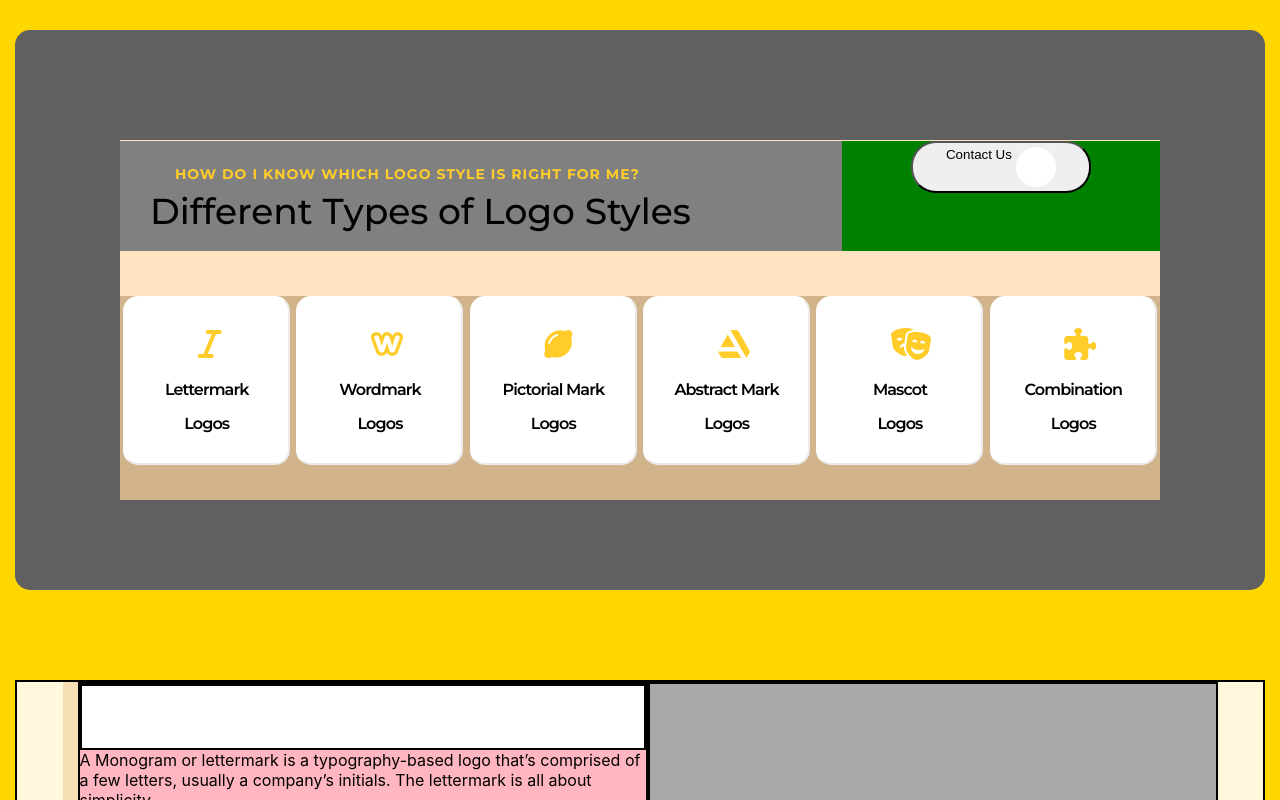
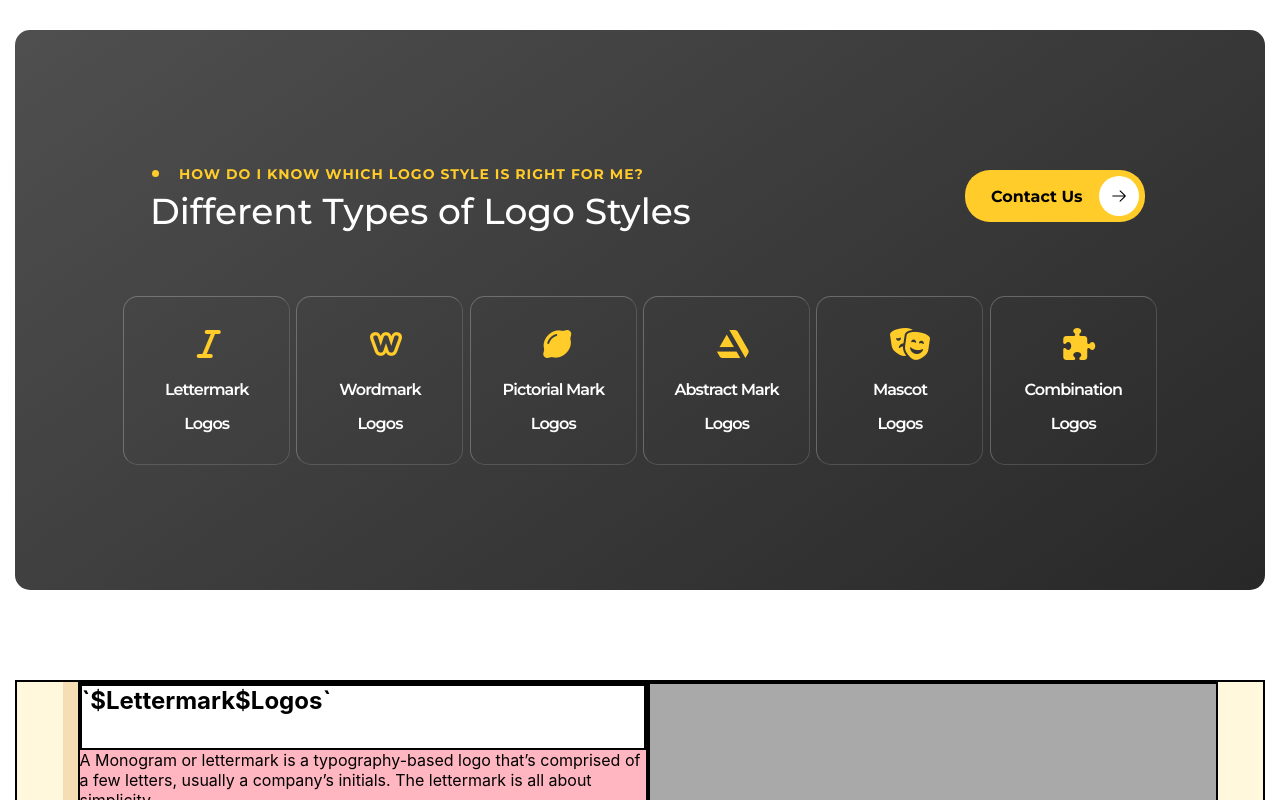
Before and after one commit to Jessiewithani/NyteLock_Interview, a React (Create React App) app: page / in a window 1280 px wide. Shown: the top 800 px of the page. Built offline with nearby package versions, Linux system fonts and the light colour scheme.

Commit message:
Style contact btn
added arrow SVG. Also added linear gradient to the container and changed the font color

```diff
--- a/src/App.css
+++ b/src/App.css
@@ -1,12 +1,12 @@
 .App {
   text-align: center;
-  background-color: black;
+  /* background-color: black; */
   height: 100vh;
   margin: 0;
 }
 
 .logo-services-container {
-  background-color: gold;
+  /* background-color: gold; */
   height: 1158px;
   padding-left: 15px;
   padding-right: 15px;
@@ -14,8 +14,8 @@
 }
 
 .logo-types-container {
-  background-color: rgb(96,96,96);
-  /* background-image: linear-gradient(145deg, #4F4F4F 0%, #282828); */
+  /* background-color: rgb(96,96,96); */
+  background-image: linear-gradient(145deg, #4F4F4F 0%, #282828);
   height: 450px;
   border-radius: 15px;
   padding-top: 110px;
@@ -26,7 +26,7 @@
 
 .logo-types-wrapper {
   height: 360px;
-  background-color: black;
+  /* background-color: black; */
   margin-left: 105px;
   margin-right: 105px;
 
--- a/src/LogoCard.css
+++ b/src/LogoCard.css
@@ -1,12 +1,16 @@
 .logo-card {
-  background-color: white;
+  color: white;
+  box-shadow: none;
+  background-color: transparent;
   height: 169px;
   width: 167px;
   border-radius: 15px;
   padding-left: 15px;
   padding-right: 15px;
   cursor: pointer;
-  border-color: rgba(255, 255, 255, 0.25)
+  border-color: rgba(255, 255, 255, 0.25);
+  border-width: 1px;
+
 }
 
 .icon-container {
--- a/src/LogoHeading.css
+++ b/src/LogoHeading.css
@@ -1,6 +1,6 @@
 .logo-heading-container {
   height: 156px;
-  background-color: bisque;
+  /* background-color: bisque; */
   display: flex;
   align-items: flex-end;
   font-family: sans-serif
@@ -8,7 +8,7 @@
 
 .heading-wrapper {
   height: 110px;
-  background-color: grey;
+  /* background-color: grey; */
   width: 819px;
   margin-bottom: 45px;
   font-family: 'Montserrat', sans-serif;
@@ -20,75 +20,73 @@
 
 }
 
-/* .sub-heading {
-  background-color: white;
-  height: 16px;
-  width: 486px;
-  text-align: start;
-  margin-left: 35px;
-} */
-
 .h6-heading {
   letter-spacing: 1px;
   margin: 0;
   line-height: 30px;
   font-size: 14px;
   color: rgb(255, 204, 41);
-  margin-left: 25px;
 }
 
-/* .h6-heading::before {
-  content: '';
-  background-color: black;
-  border-radius: 50%;
-  width: 7px;
-  height: 7px;
-  position: absolute;
-  box-sizing: border-box;
-  margin: 0;
-} */
+.h6-heading::before {
+    display: inline-block;
+    content: '';
+    border-radius: 50%;
+    width: 7px;
+    height: 7px;
+    margin: 0px 20px 2px 2px;
+    background-color: rgb(255, 204, 41);
+}
 
 .h2-main-heading {
   margin: 0;
   font-size: 36px;
   font-weight: 500;
+  color: white;
 }
 .contact-btn-container {
-  background-color: green;
+  /* background-color: green; */
   width: 377px;
   height: 110px;
   margin-bottom: 45px;
+  display: flex;
+  justify-content: flex-end;
+  align-items: center;
 }
 
 .contact-btn {
   width: 180px;
   height: 52px;
   border-radius: 25px;
+  display: flex;
+  justify-content: space-between;
+  align-items: center;
+  margin-right: 15px;
+  background-color: rgb(255, 204, 41);
+  border: none;
 }
 
-.right-arrow-circle {
+.contact-us {
+  font-size: 16px;
+  margin: 0;
+  margin-left: 20px;
+  font-weight: 700;
+  font-family: 'Montserrat', sans-serif;
+}
+
+.btn-circle {
   width: 7px;
   height: 7px;
-  color: black;
+  /* color: black; */
   background-color: white;
-  display: inline-block;
+  /* display: inline-block; */
   height: 40px;
   width: 40px;
   border-radius: 50%;
+  display: flex;
+  justify-content: center;
 }
 
-.flaticon-right-arrow-1:before {
-  content: "\f101";
-  font-family: Flaticon;
+.right-arrow {
+  width: 18px;
 }
-/*
-.flaticon-right-arrow-1:before {
-  font-family: flaticon !important;
-  font-style: normal;
-  font-weight: normal !important;
-  font-variant: normal;
-  text-transform: none;
-  line-height: 1;
-  -webkit-font-smoothing: antialiased;
-  -moz-osx-font-smoothing: grayscale;
-} */
--- a/src/LogoTypesContainer.css
+++ b/src/LogoTypesContainer.css
@@ -1,6 +1,6 @@
 .logo-cards-container {
   height: 204px;
-  background-color: tan;
+  /* background-color: tan; */
   display: flex;
   justify-content: space-around;
 }
--- a/src/components/LogoDescription.js
+++ b/src/components/LogoDescription.js
@@ -10,10 +10,12 @@ const LogoDescription = ({logo, logoEx}) => {
     <section className="logo-description-wrapper">
       <div className="logo-description-section">
         <div className="logo-title-container">
-          <h2 className="logo-title">{logo.title}</h2>
+          <h2 className="logo-title">`${logo.titleFirst}${logo.titleLast}`</h2>
         </div>
         <div className="logo-detail-container">
           <p className="logo-detail">{logo.descriptionOne}</p>
+          <br/>
+          <br/>
           <p className="logo-detail">{logo.descriptionTwo}</p>
         </div>
       </div>
--- a/src/components/LogoHeading.js
+++ b/src/components/LogoHeading.js
@@ -16,7 +16,9 @@ const LogoHeading = () => {
       </div>
       <div className="contact-btn-container">
         <button className="contact-btn">
-          <span className="cont-btn-span">Contact Us <i /*src="/images/right-arrow.png"*/ className="flaticon-right-arrow-1 right-arrow-circle"></i></span>
+          <h6 className="contact-us">Contact Us </h6>
+          <div className="btn-circle"><img src="images/right-arrow-1.svg" className="right-arrow"/>
+</div>
         </button>
       </div>
     </section>
--- a/src/flaticon.css
+++ /dev/null
@@ -1,23 +0,0 @@
-@font-face {
-    font-family: "flaticon";
-    src: url("./flaticon.ttf?adb42da5085bf11a41f92c012a8eae7d") format("truetype"),
-url("./flaticon.woff?adb42da5085bf11a41f92c012a8eae7d") format("woff"),
-url("./flaticon.woff2?adb42da5085bf11a41f92c012a8eae7d") format("woff2"),
-url("./flaticon.eot?adb42da5085bf11a41f92c012a8eae7d#iefix") format("embedded-opentype"),
-url("./flaticon.svg?adb42da5085bf11a41f92c012a8eae7d#flaticon") format("svg");
-}
-
-i[class^="flaticon-"]:before, i[class*=" flaticon-"]:before {
-    font-family: flaticon !important;
-    font-style: normal;
-    font-weight: normal !important;
-    font-variant: normal;
-    text-transform: none;
-    line-height: 1;
-    -webkit-font-smoothing: antialiased;
-    -moz-osx-font-smoothing: grayscale;
-}
-
-.flaticon-right-arrow-1:before {
-    content: "\f101";
-}
```
Also changed, not shown: public/images/right-arrow-1.svg (added).
